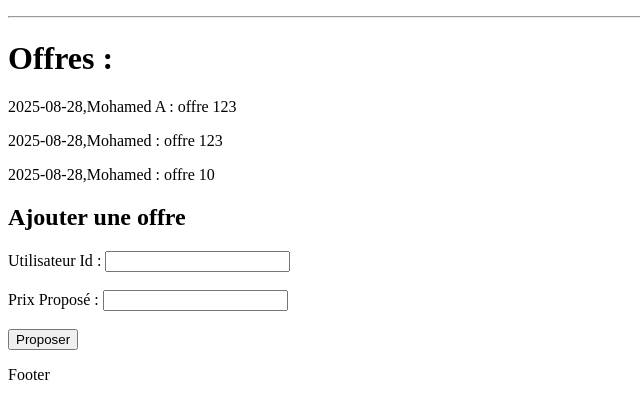
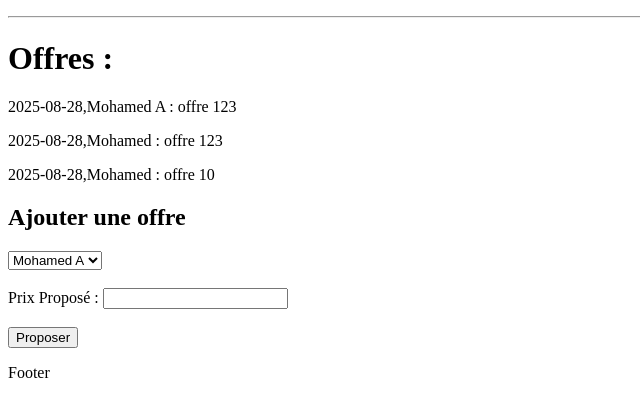
Before and after one commit to Mohamed-Brahimi/Ventique, a PHP site: page /antique.php?id=3 in a window 1280 px wide. Shown: the part 277-696 px from the top of the page, without its empty margins (0-640 px from the left). Run offline with PHP 8.4, Linux system fonts and the light colour scheme; data comes from the database, SQL or seed files in the repository.

Commit message:
v0.0.5 ajout du choix d'utilisateur

```diff
--- a/vueAntique.php
+++ b/vueAntique.php
@@ -19,7 +19,11 @@
     <form action="offres.php" method="post">
         <h2>Ajouter une offre</h2>
         <p>
-            <label for="utilisateur_id">Utilisateur Id</label> : <input type="number" name="utilisateur_id" id="utilisateur_id">
+            <select name="utilisateur_id" id="utilisateur_id">
+                <?php foreach ($utils as $utilisateur): ?>
+                    <option value="<?= $utilisateur['id'] ?>"><?= $utilisateur['nom'] ?></option>
+                <?php endforeach; ?>
+            </select>
             <br> <br>
             <label for="prix_propose">Prix Proposé</label> :  <input type="number" name="prix_propose" id="prix_propose" /><br />
             <input type="hidden" name="antique_id" value="<?= $antique['id'] ?>" /><br />
```
